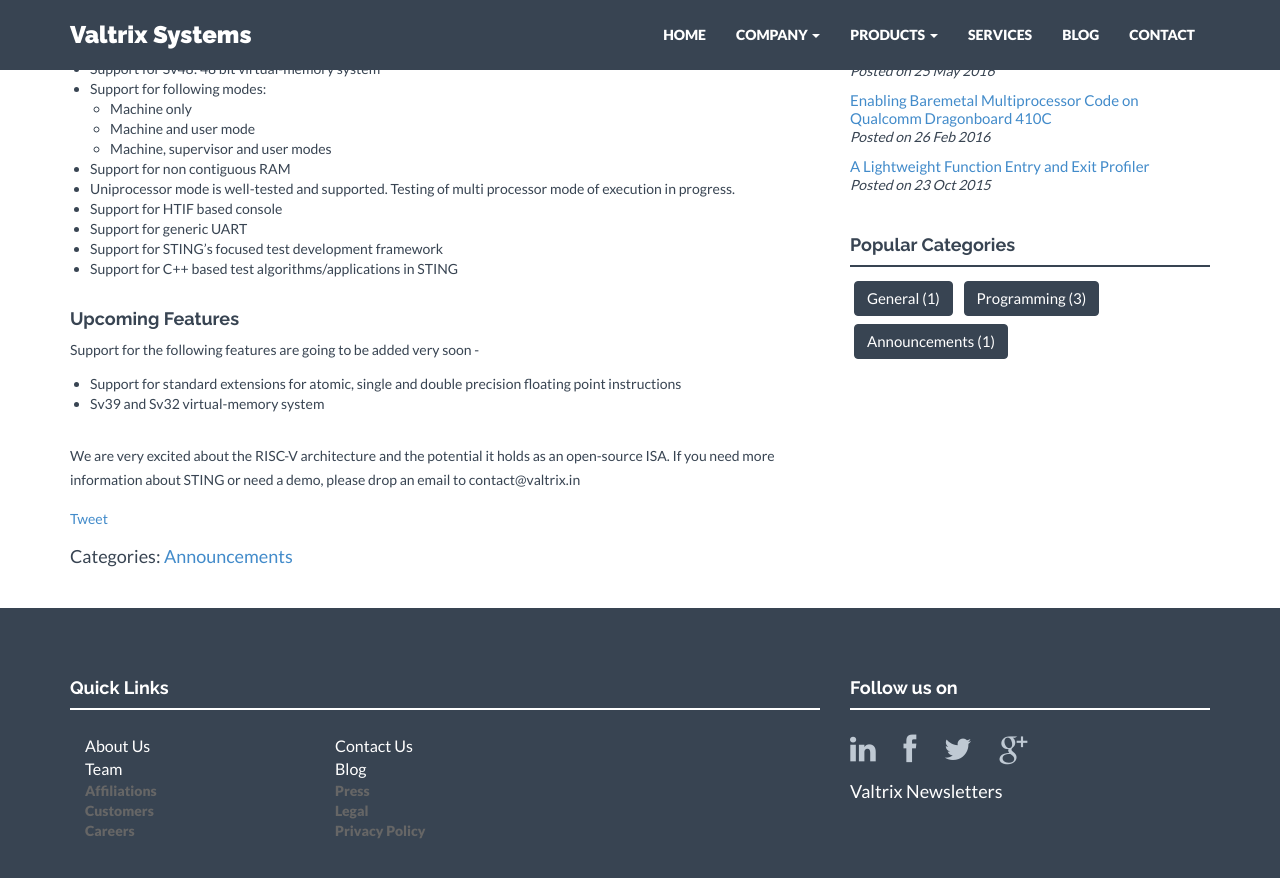
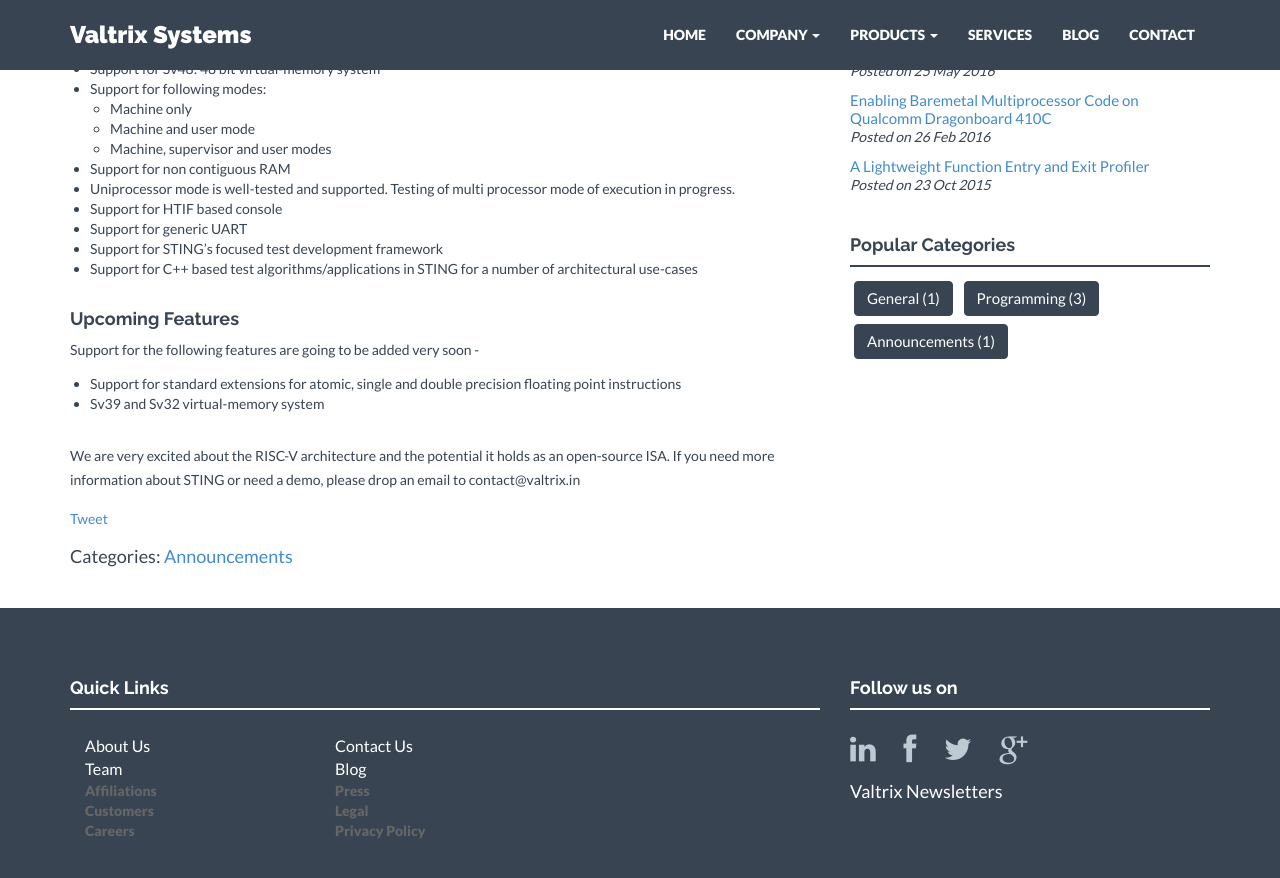
Before and after one commit to valtrix/valtrix.github.io, a Jekyll site: the page built from announcements/_posts/2016-05-30-riscv-announce.markdown, in a window 1280 px wide and 900 px high, scrolled down 522 px. Shown: the top 878 px of the window. Built offline with Jekyll 4.4.1, drawn with Linux system fonts in a browser that asks for light colours; nearby versions of some CDN libraries; comment, search, counter and statistics services are not loaded.

Commit message:
Minor change in latest blog

```diff
--- a/announcements/_posts/2016-05-30-riscv-announce.markdown
+++ b/announcements/_posts/2016-05-30-riscv-announce.markdown
@@ -27,7 +27,7 @@
  * Support for HTIF based console
  * Support for generic UART
  * Support for STING's focused test development framework
- * Support for C++ based test algorithms/applications in STING
+ * Support for C++ based test algorithms/applications in STING for a number of architectural use-cases
 <br/>
 <br/>
 
```
